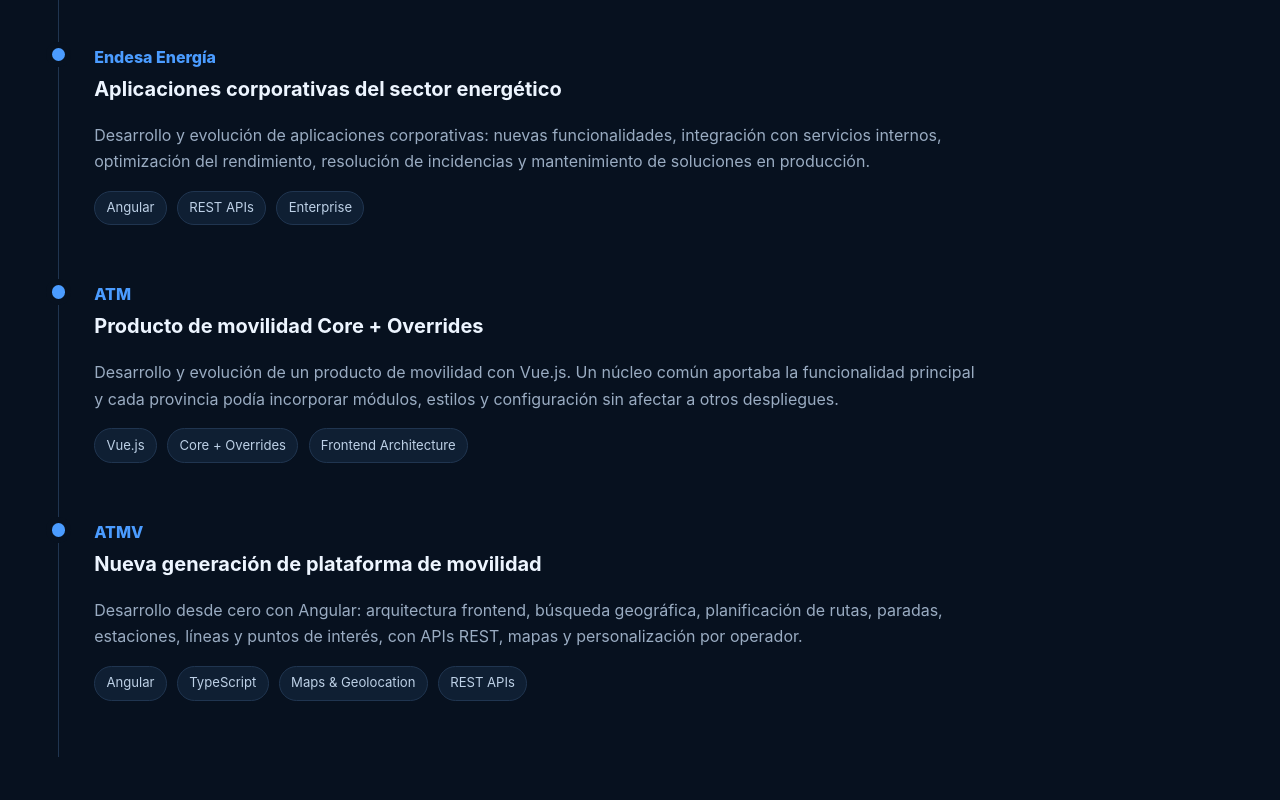
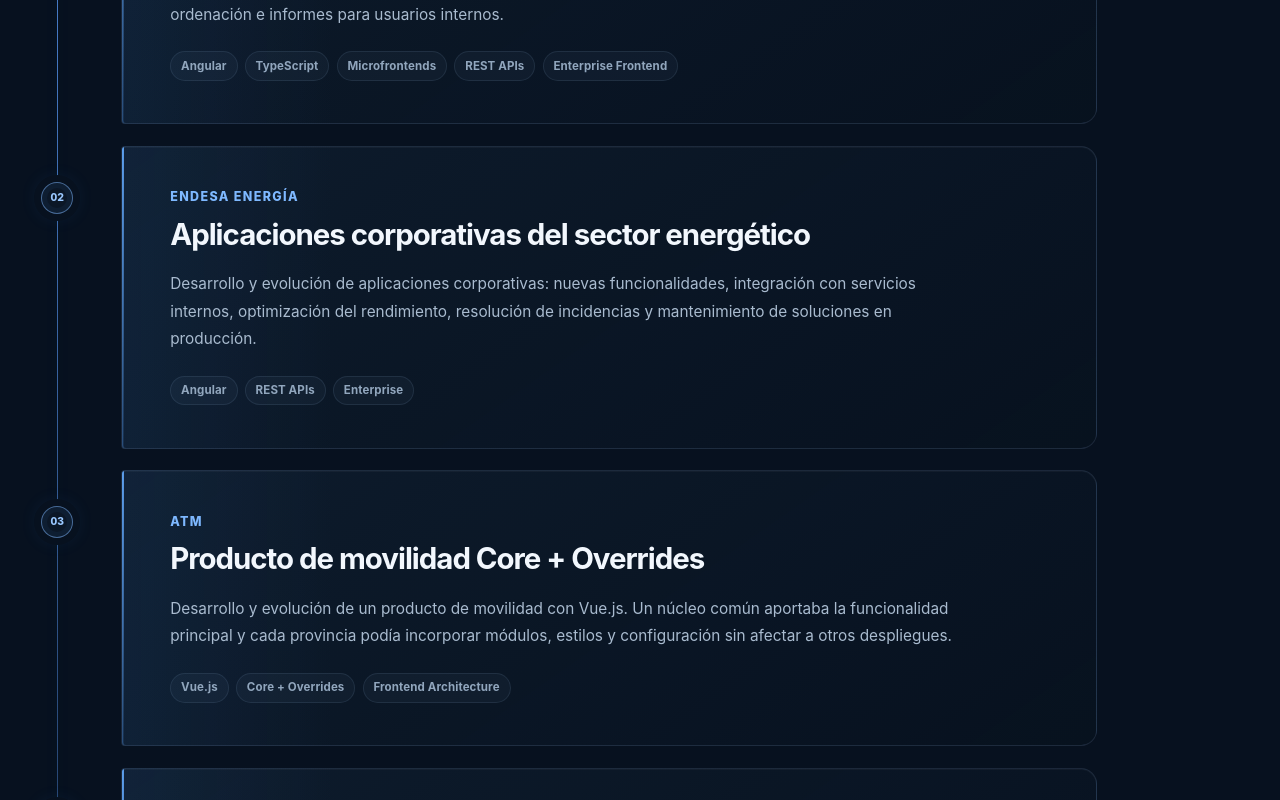
Before and after one commit to Asere2003/porfolio, an Angular app: page / in a window 1280 px wide. Shown: the part 3260-4060 px from the top of the page. Built offline with nearby package versions, Linux system fonts and the light colour scheme.

Commit message:
new changes experience

```diff
--- a/src/app/features/home/home.ts
+++ b/src/app/features/home/home.ts
@@ -139,15 +139,17 @@
       </div>
       <div class="timeline">
         @for (experience of experiences; track experience.company) {
-          <article>
-            <div class="timeline-marker"></div>
-            <p class="company">{{ experience.company }}</p>
-            <h3>{{ experience.title }}</h3>
-            <p>{{ experience.description }}</p>
-            <div class="chips">
-              @for (technology of experience.technologies; track technology) {
-                <span>{{ technology }}</span>
-              }
+          <article class="timeline-entry">
+            <div class="timeline-marker" aria-hidden="true"></div>
+            <div class="timeline-panel">
+              <p class="company">{{ experience.company }}</p>
+              <h3>{{ experience.title }}</h3>
+              <p class="timeline-description">{{ experience.description }}</p>
+              <div class="chips timeline-technologies">
+                @for (technology of experience.technologies; track technology) {
+                  <span>{{ technology }}</span>
+                }
+              </div>
             </div>
           </article>
         }
--- a/src/styles.scss
+++ b/src/styles.scss
@@ -713,8 +713,7 @@
   border-color: #35618e;
   box-shadow: var(--shadow);
 }
-.card p,
-.timeline article > p {
+.card p {
   color: var(--muted);
 }
 .icon {
@@ -913,28 +912,146 @@
   }
 }
 .timeline {
-  border-left: 1px solid var(--border);
-  margin-left: 0.5rem;
+  position: relative;
+  max-width: 1040px;
+  margin-left: 0.45rem;
+  padding: 0.35rem 0 0.75rem;
+  counter-reset: experience;
 }
-.timeline article {
+.timeline::before {
+  position: absolute;
+  top: 0.65rem;
+  bottom: 1rem;
+  left: 0;
+  width: 1px;
+  content: '';
+  background: linear-gradient(
+    180deg,
+    rgba(91, 158, 255, 0.15),
+    rgba(91, 158, 255, 0.78) 12%,
+    rgba(91, 158, 255, 0.34) 88%,
+    rgba(91, 158, 255, 0.06)
+  );
+  box-shadow: 0 0 18px rgba(75, 156, 255, 0.16);
+}
+.timeline-entry {
   position: relative;
-  padding: 0 0 3.5rem 2.2rem;
-  max-width: 920px;
+  padding: 0 0 1.35rem clamp(2.25rem, 5vw, 4.5rem);
+  counter-increment: experience;
+}
+.timeline-entry:last-child {
+  padding-bottom: 0;
 }
 .timeline-marker {
   position: absolute;
-  left: -0.45rem;
-  top: 0.25rem;
-  width: 0.85rem;
-  height: 0.85rem;
+  z-index: 2;
+  top: 2.25rem;
+  left: 0;
+  display: grid;
+  width: 2rem;
+  height: 2rem;
+  place-items: center;
+  border: 1px solid rgba(127, 184, 255, 0.52);
   border-radius: 50%;
-  background: var(--primary);
-  box-shadow: 0 0 0 6px var(--bg);
+  background: #0b1727;
+  box-shadow:
+    0 0 0 7px var(--bg),
+    0 0 22px rgba(75, 156, 255, 0.16),
+    inset 0 0 0 5px rgba(75, 156, 255, 0.05);
+  color: #9ac8ff;
+  font-size: 0.65rem;
+  font-variant-numeric: tabular-nums;
+  font-weight: 800;
+  line-height: 1;
+  transform: translateX(-50%);
+  transition:
+    border-color 180ms var(--ease),
+    box-shadow 180ms var(--ease),
+    color 180ms var(--ease);
+}
+.timeline-marker::before {
+  content: '0' counter(experience);
+}
+.timeline-panel {
+  position: relative;
+  overflow: hidden;
+  padding: clamp(1.75rem, 3.5vw, 2.65rem) clamp(1.5rem, 4vw, 3rem);
+  border: 1px solid rgba(129, 158, 194, 0.16);
+  border-radius: 4px 16px 16px 4px;
+  background:
+    linear-gradient(90deg, rgba(75, 156, 255, 0.065), transparent 22%),
+    linear-gradient(145deg, rgba(14, 28, 45, 0.94), rgba(8, 18, 31, 0.88));
+  box-shadow:
+    inset 1px 0 rgba(105, 172, 255, 0.26),
+    inset 0 1px rgba(255, 255, 255, 0.035);
+  transition:
+    border-color 200ms var(--ease),
+    box-shadow 200ms var(--ease),
+    transform 200ms var(--ease);
+}
+.timeline-panel::before {
+  position: absolute;
+  top: 0;
+  bottom: 0;
+  left: 0;
+  width: 2px;
+  content: '';
+  background: linear-gradient(180deg, rgba(100, 171, 255, 0.88), rgba(75, 156, 255, 0.1));
+}
+.timeline-entry:hover .timeline-panel,
+.timeline-entry:focus-within .timeline-panel {
+  border-color: rgba(112, 169, 235, 0.3);
+  box-shadow:
+    inset 1px 0 rgba(132, 190, 255, 0.46),
+    inset 0 1px rgba(255, 255, 255, 0.05),
+    0 18px 42px rgba(2, 8, 18, 0.18);
+  transform: translateY(-2px);
+}
+.timeline-entry:hover .timeline-marker,
+.timeline-entry:focus-within .timeline-marker {
+  border-color: rgba(159, 205, 255, 0.88);
+  box-shadow:
+    0 0 0 7px var(--bg),
+    0 0 26px rgba(75, 156, 255, 0.28),
+    inset 0 0 0 5px rgba(75, 156, 255, 0.09);
+  color: #d5eaff;
 }
 .company {
-  color: var(--primary) !important;
-  font-weight: 800;
-  margin-bottom: 0.35rem;
+  margin: 0 0 0.65rem;
+  color: #7eb8ff;
+  font-size: 0.78rem;
+  font-weight: 780;
+  letter-spacing: 0.11em;
+  line-height: 1.35;
+  text-transform: uppercase;
+}
+.timeline-panel h3 {
+  max-width: 760px;
+  margin: 0;
+  color: #f2f7fd;
+  font-size: clamp(1.35rem, 2.3vw, 1.9rem);
+  letter-spacing: -0.035em;
+  line-height: 1.2;
+}
+.timeline-description {
+  max-width: 790px;
+  margin: 1.15rem 0 0;
+  color: #a9bbcf;
+  font-size: clamp(0.96rem, 1.2vw, 1.04rem);
+  line-height: 1.78;
+}
+.timeline-technologies {
+  gap: 0.45rem;
+  margin-top: 1.45rem;
+}
+.timeline-technologies span {
+  padding: 0.28rem 0.62rem;
+  border-color: rgba(128, 156, 190, 0.14);
+  background: rgba(126, 157, 194, 0.055);
+  color: #91a6bd;
+  font-size: 0.72rem;
+  font-weight: 650;
+  letter-spacing: 0.01em;
 }
 .featured-project {
   display: grid;
@@ -1150,6 +1267,9 @@
   .services .card:nth-child(1) {
     min-height: 430px;
   }
+  .timeline-entry {
+    padding-left: 3.25rem;
+  }
 }
 @media (max-width: 640px) {
   .section {
@@ -1250,6 +1370,37 @@
   .services .card:nth-child(1) h3 {
     font-size: 1.35rem;
   }
+  .timeline {
+    margin-left: 0.2rem;
+  }
+  .timeline-entry {
+    padding: 0 0 1rem 2rem;
+  }
+  .timeline-marker {
+    top: 1.7rem;
+    width: 1.55rem;
+    height: 1.55rem;
+    border-color: rgba(127, 184, 255, 0.46);
+    box-shadow:
+      0 0 0 5px var(--bg),
+      0 0 18px rgba(75, 156, 255, 0.14);
+    font-size: 0.56rem;
+  }
+  .timeline-panel {
+    padding: 1.5rem 1.2rem 1.55rem;
+    border-radius: 3px 13px 13px 3px;
+  }
+  .timeline-panel h3 {
+    font-size: 1.3rem;
+  }
+  .timeline-description {
+    margin-top: 0.9rem;
+    font-size: 0.94rem;
+    line-height: 1.7;
+  }
+  .timeline-technologies {
+    margin-top: 1.15rem;
+  }
   .featured-project {
     padding: 1rem;
   }
```
